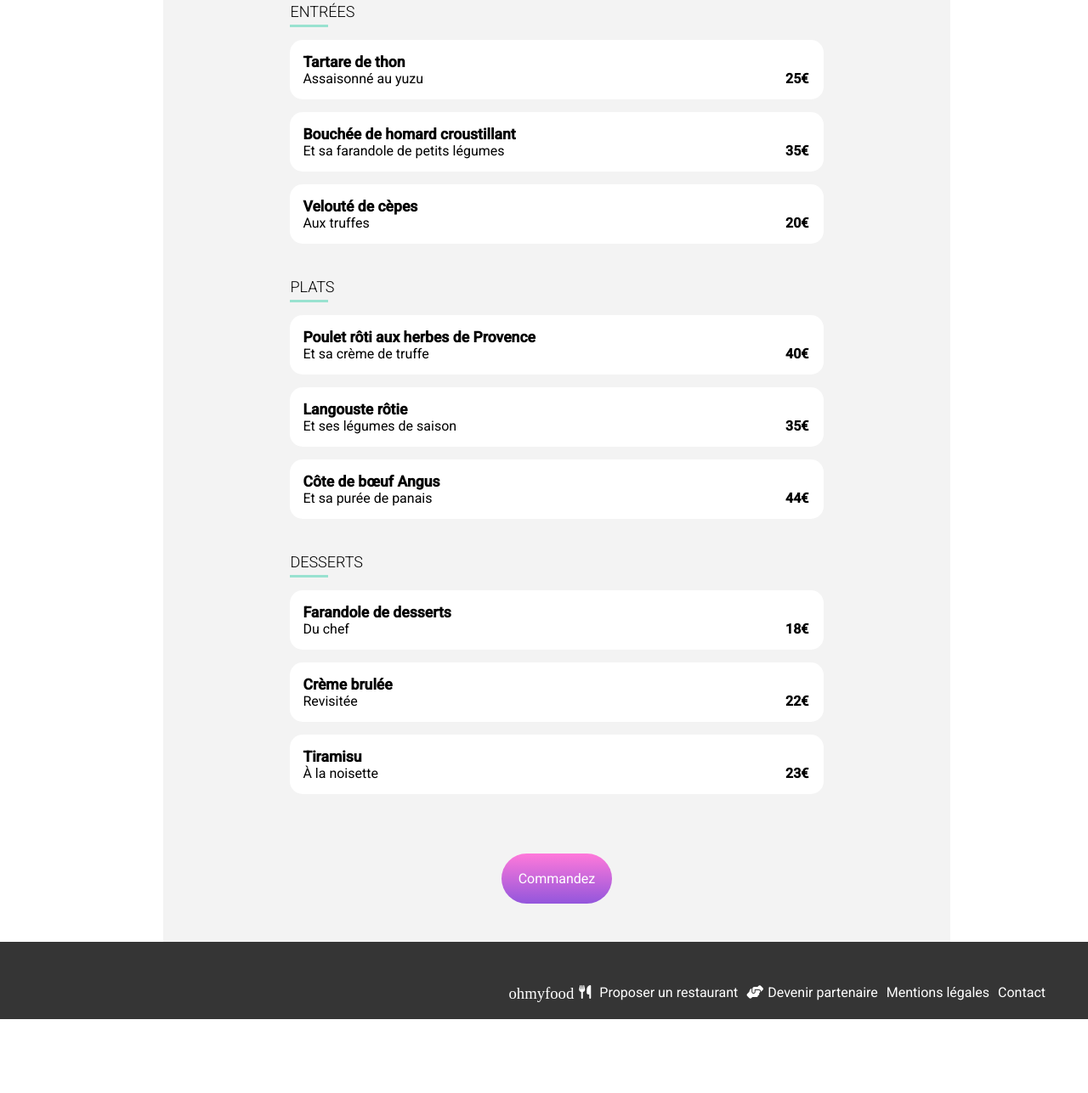
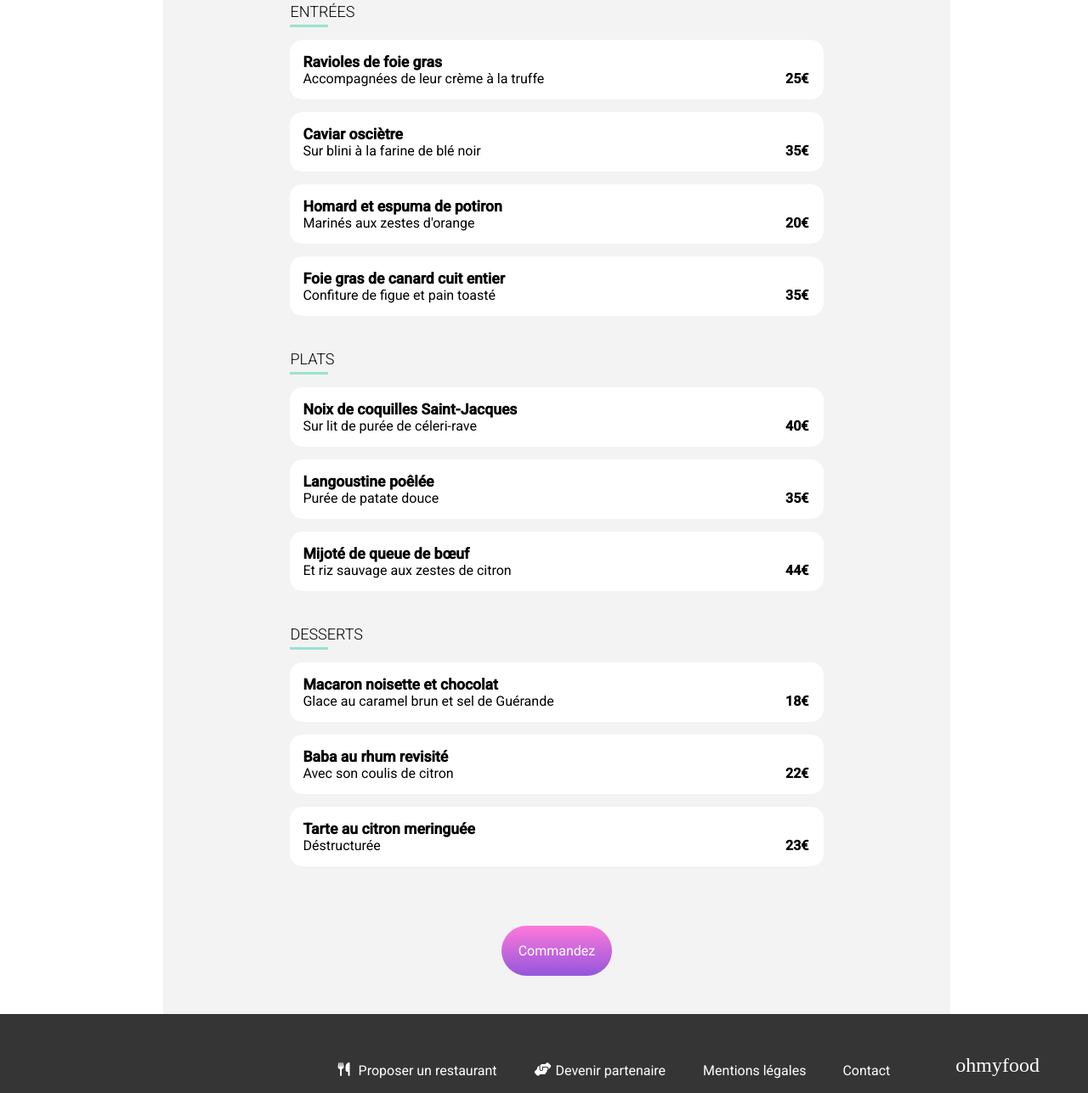
Before and after one commit to frederic5962/ohmyfood-final, a website: page pages/resto-2.html in a window 1280 px wide. Shown: the part 531-1818 px from the top of the page at 85% size. Before the commit the page ends 1731 px from the top, so only its background shows below. Drawn offline with Linux system fonts and the light colour scheme; a web font is replaced by a local one.

Commit message:
correction pages order

```diff
--- a/pages/resto-2.html
+++ b/pages/resto-2.html
@@ -7,16 +7,16 @@
     <script src="https://kit.fontawesome.com/705c434978.js" crossorigin="anonymous"></script>
     <link rel="stylesheet" href="https://cdnjs.cloudflare.com/ajax/libs/font-awesome/6.4.2/css/all.min.css"
     integrity="sha512-z3gLpd7yknf1YoNbCzqRKc4qyor8gaKU1qmn+CShxbuBusANI9QpRohGBreCFkKxLhei6S9CQXFEbbKuqLg0DA==" crossorigin="anonymous" referrerpolicy="no-referrer">
-    <title>Le délice des sens</title>
+    <title>La note enchantée</title>
 </head>
 <body>
     <header>
         <a href="./../index.html"><i class="fa-solid fa-arrow-left"></i></a>
         <h1 class="title">ohmyfood</h1>
     </header>
-    <img src="./../images/menu-2.jpg" alt="Photo du restaurant Le délice des sens">
+    <img src="./../images/menu-3.jpg" alt="Photo du restaurant La note enchantée">
     <article class="menu">
-        <h2 class="menu__title">Le délice des sens
+        <h2 class="menu__title">La note enchantée
             <input type="checkbox" class="checkbox-heart">
             <label class="checkbox-heart__label">
                 <i class="fa-regular fa-heart"></i>
@@ -29,8 +29,8 @@
             <article class="menu-card">
                 <input type="checkbox" class="menu-card__checkbox">
                 <div class="menu-card__text-container">
-                    <h3>Tartare de thon</h3>
-                    <p>Assaisonné au yuzu</p>
+                    <h3>Ravioles de foie gras</h3>
+                    <p>Accompagnées de leur crème à la truffe</p>
                 </div>
                 <div class="menu-card__price">25€
                     <div class="menu-card__price--checkbox-container">
@@ -43,8 +43,8 @@
             <article class="menu-card">
                 <input type="checkbox" class="menu-card__checkbox">
                 <div class="menu-card__text-container">
-                    <h3>Bouchée de homard croustillant</h3>
-                    <p>Et sa farandole de petits légumes</p>
+                    <h3>Caviar osciètre</h3>
+                    <p>Sur blini à la farine de blé noir</p>
                 </div>
                 <div class="menu-card__price">35€
                     <div class="menu-card__price--checkbox-container">
@@ -57,10 +57,24 @@
             <article class="menu-card">
                 <input type="checkbox" class="menu-card__checkbox">
                 <div class="menu-card__text-container">
-                    <h3>Velouté de cèpes</h3>
-                    <p>Aux truffes</p>
+                    <h3>Homard et espuma de potiron</h3>
+                    <p>Marinés aux zestes d'orange</p>
                 </div>
                 <div class="menu-card__price">20€
+                    <div class="menu-card__price--checkbox-container">
+                        <div class="checkbox-circle">
+                            <i class="fa-solid fa-check"></i>
+                        </div>
+                    </div>
+                </div>
+            </article>
+            <article class="menu-card">
+                <input type="checkbox" class="menu-card__checkbox">
+                <div class="menu-card__text-container">
+                    <h3>Foie gras de canard cuit entier</h3>
+                    <p>Confiture de figue et pain toasté</p>
+                </div>
+                <div class="menu-card__price">35€
                     <div class="menu-card__price--checkbox-container">
                         <div class="checkbox-circle">
                             <i class="fa-solid fa-check"></i>
@@ -75,8 +89,8 @@
             <article class="menu-card">
                 <input type="checkbox" class="menu-card__checkbox">
                 <div class="menu-card__text-container">
-                    <h3>Poulet rôti aux herbes de Provence</h3>
-                    <p>Et sa crème de truffe</p>
+                    <h3>Noix de coquilles Saint-Jacques</h3>
+                    <p>Sur lit de purée de céleri-rave</p>
                 </div>
                 <div class="menu-card__price">40€
                     <div class="menu-card__price--checkbox-container">
@@ -89,8 +103,8 @@
             <article class="menu-card">
                 <input type="checkbox" class="menu-card__checkbox">
                 <div class="menu-card__text-container">
-                    <h3>Langouste rôtie</h3>
-                    <p>Et ses légumes de saison</p>
+                    <h3>Langoustine poêlée</h3>
+                    <p>Purée de patate douce</p>
                 </div>
                 <div class="menu-card__price">35€
                     <div class="menu-card__price--checkbox-container">
@@ -103,8 +117,8 @@
             <article class="menu-card">
                 <input type="checkbox" class="menu-card__checkbox">
                 <div class="menu-card__text-container">
-                    <h3>Côte de bœuf Angus</h3>
-                    <p>Et sa purée de panais</p>
+                    <h3>Mijoté de queue de bœuf</h3>
+                    <p>Et riz sauvage aux zestes de citron</p>
                 </div>
                 <div class="menu-card__price">44€
                     <div class="menu-card__price--checkbox-container">
@@ -121,8 +135,8 @@
             <article class="menu-card">
                 <input type="checkbox" class="menu-card__checkbox">
                 <div class="menu-card__text-container">
-                    <h3>Farandole de desserts</h3>
-                    <p>Du chef</p>
+                    <h3>Macaron noisette et chocolat</h3>
+                    <p>Glace au caramel brun et sel de Guérande</p>
                 </div>
                 <div class="menu-card__price">18€
                     <div class="menu-card__price--checkbox-container">
@@ -135,8 +149,8 @@
             <article class="menu-card">
                 <input type="checkbox" class="menu-card__checkbox">
                 <div class="menu-card__text-container">
-                    <h3>Crème brulée</h3>
-                    <p>Revisitée</p>
+                    <h3>Baba au rhum revisité</h3>
+                    <p>Avec son coulis de citron</p>
                 </div>
                 <div class="menu-card__price">22€
                     <div class="menu-card__price--checkbox-container">
@@ -149,8 +163,8 @@
             <article class="menu-card">
                 <input type="checkbox" class="menu-card__checkbox">
                 <div class="menu-card__text-container">
-                    <h3>Tiramisu</h3>
-                    <p>À la noisette</p>
+                    <h3>Tarte au citron meringuée</h3>
+                    <p>Déstructurée</p>
                 </div>
                 <div class="menu-card__price">23€
                     <div class="menu-card__price--checkbox-container">
@@ -164,12 +178,12 @@
         <a class="button">Commandez</a>
     </article>
     <footer>
-        <h3>ohmyfood</h3>
-        <div class="footer__link-container">
-            <a href="#" class="footer__link" ><i class="fa-solid fa-utensils"></i>Proposer un restaurant</a>
-            <a href="#" class="footer__link" ><i class="fa-solid fa-handshake-angle"></i>Devenir partenaire</a>
-            <a href="#" class="footer__link" >Mentions légales</a>
-            <a href="mailto:Qp3rZ@example.com" class="footer__link" >Contact</a>
+        <div class="footer-container">
+            <p class="footer__line" ><i class="fa-solid fa-utensils"></i>Proposer un restaurant</p>
+            <p class="footer__line" ><i class="fa-solid fa-handshake-angle"></i>Devenir partenaire</p>
+            <p class="footer__line" >Mentions légales</p>
+            <a href="mailto:Qp3rZ@example.com" class="footer__mail" >Contact</a>
+            <p class="footer__logo">ohmyfood</p>
         </div>
     </footer>
 </body>
--- a/sass/utils/menus.scss
+++ b/sass/utils/menus.scss
@@ -125,9 +125,9 @@ img {
  }
 @keyframes menu-section-in {
     from {
-        transform: translateX(100vw);
+        transform: translateY(100vw);
     }
     to {
-        transform: translateX(0);
+        transform: translateY(0);
     }
 }
```
Also changed, not shown: pages/resto-1.html (+6 -6 lines), pages/resto-3.html (+27 -41 lines), pages/resto-4.html (+27 -27 lines), css/style.css.
